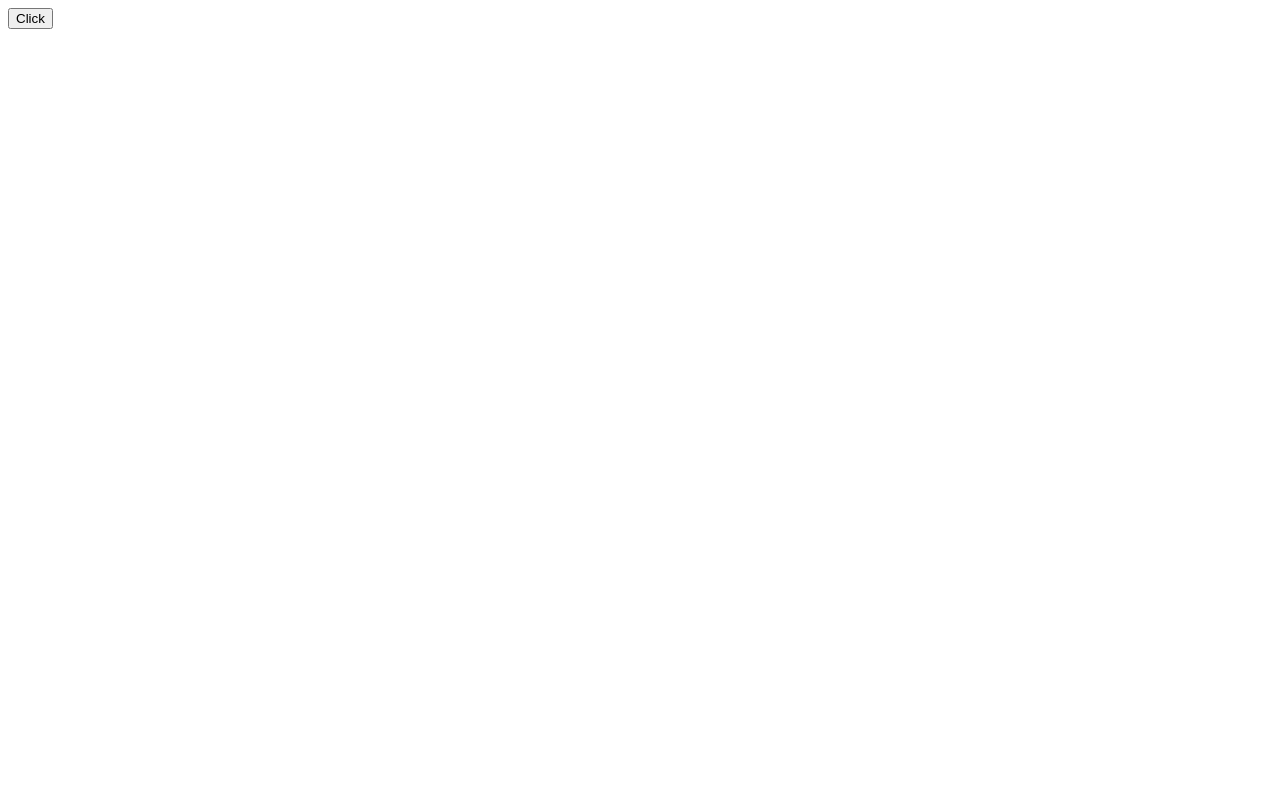
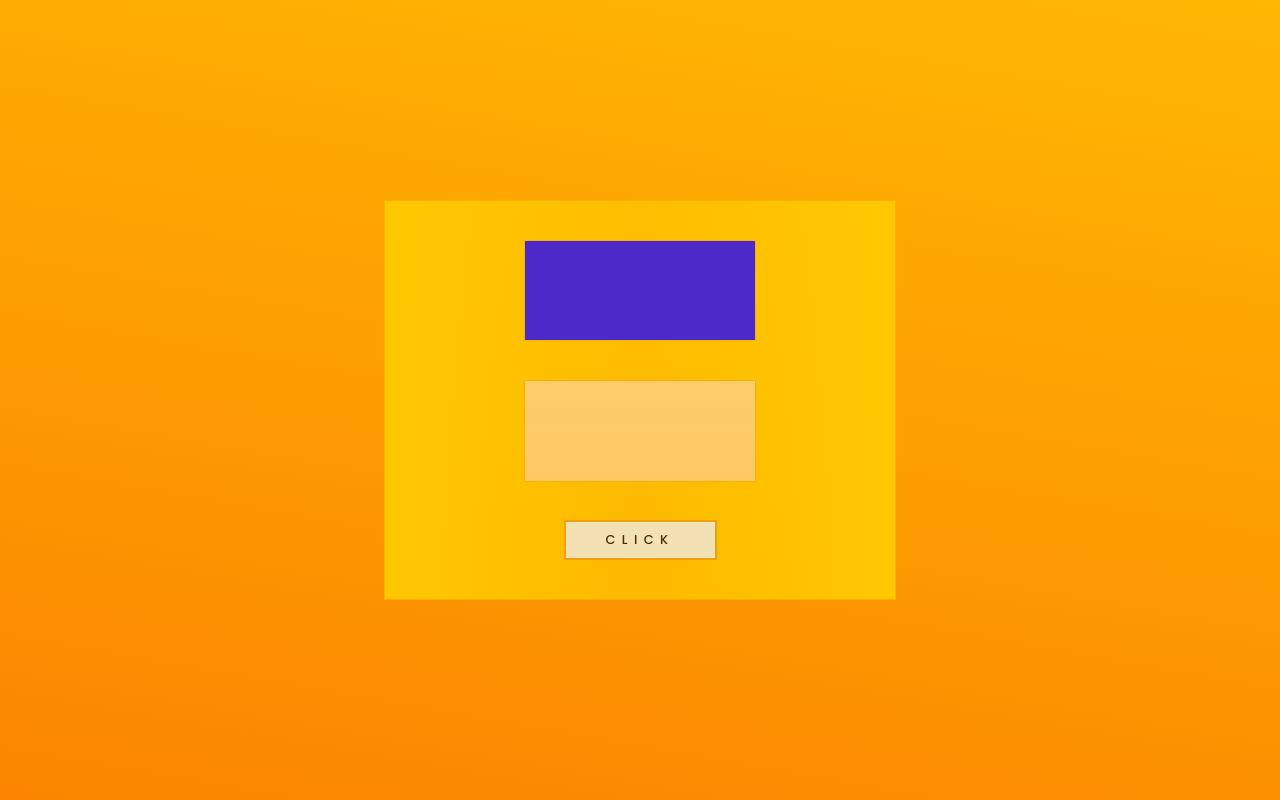
Before and after one commit to ben-gabriel/MS-WebCourse, a browser extension: page Event-Practice/index.html in a window 1280 px wide. Drawn offline with Linux system fonts and the light colour scheme.

Commit message:
add event driven practice logic

```diff
--- a/Event-Practice/index.html
+++ b/Event-Practice/index.html
@@ -1,21 +1,26 @@
 <!DOCTYPE html>
 <head>
+    <link rel="stylesheet" href="./style.css" />
+    <script src="./script.js" defer></script>
+    <link href="https://fonts.googleapis.com/css2?family=Poppins:wght@500&display=swap" rel="stylesheet">
     <title>Event Listeners practice</title>
+
 </head>
 <body>
 
-    <div class="container" id="c1">
+    <div class="main container" id="mainContainer">
 
-        <div class="container" id="c2">
+        <div class="child container" id="c1">
         </div>
 
-        <div class="container" id="c3">
+        <div class="child container" id="c2">
         </div>
 
-        <button class="btn" id="btn">Click</button>
+        <button class="btn" id="btn">CLICK</button>
 
     </div>
 
 
+
 </body>
 </html>
--- a/Event-Practice/script.js
+++ b/Event-Practice/script.js
@@ -0,0 +1,57 @@
+// The purpose of this script is to practice the use of event driven
+//  actions, the main idea is to have a button which when clicked,
+//  triggers a change in color on the child number 2.
+// In order to practice asynchronicity too, while the event driven
+//  action happens, the child number 1 should be simultaneously
+//  changing color on its own, every x amount of time (e.g. 1 sec).
+// An interesting way to expand this idea in the future, would be
+//  to make te change between colors a fading transtition, or similar.
+
+
+const child1 = document.getElementById('c1');
+const child2 = document.getElementById('c2');
+const btn = document.getElementById('btn');
+
+function getRandomInt(max) {
+    return Math.floor(Math.random() * max);
+}
+
+function changeColor(element, n1, n2, n3){
+    element.style.background = `rgb(${n1},${n2},${n3})`;
+}
+
+function changeColorRandom(element){
+
+    let n1 = getRandomInt(255);
+    let n2 = getRandomInt(255);
+    let n3 = getRandomInt(255);
+
+    element.style.background = `rgb(${n1},${n2},${n3})`;
+}
+
+//btn.addEventListener('click', () => {changeColorRandom(child2)});
+btn.addEventListener('click', changeColorRandom.bind(null,child2));
+
+
+setInterval(() => {
+    changeColorRandom(child1);
+}, 1000);
+
+
+
+
+/*
+function loop(){
+
+    let int1, int2, int3;
+    for (let i = 0; i < 10; i++) {
+        int1 = getRandomInt(255);
+        int2 = getRandomInt(255);
+        int3 = getRandomInt(255);
+
+        console.log(i);
+        changeColor(child1,int1,int2,int3);
+        //console.log(int1);
+    }
+
+}*/
--- a/Event-Practice/style.css
+++ b/Event-Practice/style.css
@@ -0,0 +1,68 @@
+* {margin: 0;}
+body{
+    height: 100vh;
+    width: 100vw;
+    position: relative;
+
+    background: linear-gradient(10deg,
+    #fb8500,#ffb703);
+}
+
+.main{
+    display: flex;
+    flex-direction: column;
+    align-items: center;
+
+    justify-content:space-evenly;
+
+    border: rgb(255, 175, 0) solid 1px;
+
+    position: absolute;
+    top: 25%;
+    left: 30%;
+    bottom: 25%;
+    right: 30%;
+
+}
+
+
+.child {
+    width: 45%;
+    height: 25%;
+
+    background: linear-gradient(180deg,
+    rgb(252, 206, 107), rgb(255, 200, 100));
+
+    border: rgb(255, 175, 0) solid 1px;
+}
+
+.container.main{
+    background: linear-gradient(90deg,
+    #ffc800,#ffc800b0,#ffc800);
+
+}
+
+.btn{
+    width: 30%;
+    height: 10%;
+
+    border: 2px solid rgb(235, 149, 21);
+
+    opacity: 0.75;
+
+    font-family: 'Poppins';
+    font-size: 1vw;
+    letter-spacing: 0.5vw;
+}
+
+.btn:hover{
+    border: 2px solid rgb(235, 149, 21);
+    opacity: 0.9;
+}
+
+.btn:focus{
+    background: linear-gradient(0deg,
+    rgb(193, 235, 238),rgb(214, 246, 248));
+
+    opacity: 1;
+}
```
Also changed, not shown: Async practice/script.js (line endings or trailing spaces).
